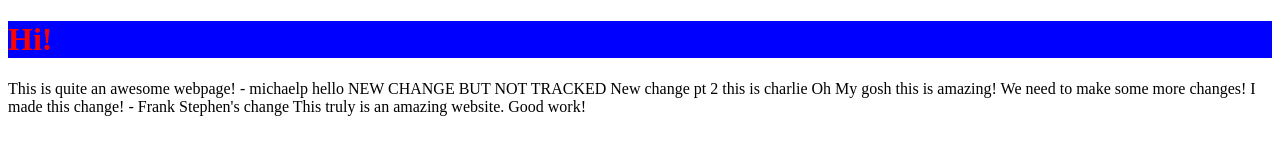
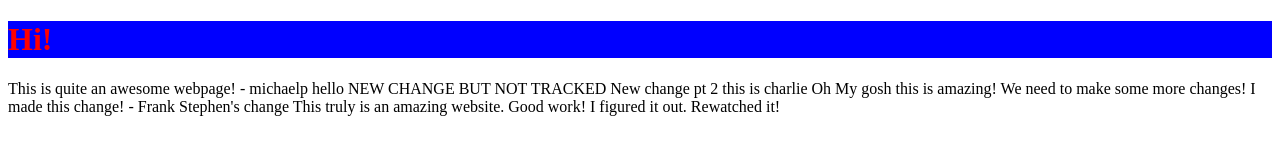
Before and after one commit to smtsuchi/my_amazing_website, a plain HTML site: page index.html in a window 1280 px wide. Drawn offline with Linux system fonts and the light colour scheme.

Commit message:
I got it

```diff
--- a/index.html
+++ b/index.html
@@ -22,6 +22,6 @@
     I made this change! - Frank
     Stephen's change
     This truly is an amazing website. Good work!
-
+    I figured it out. Rewatched it!
 </body>
 </html>
```
